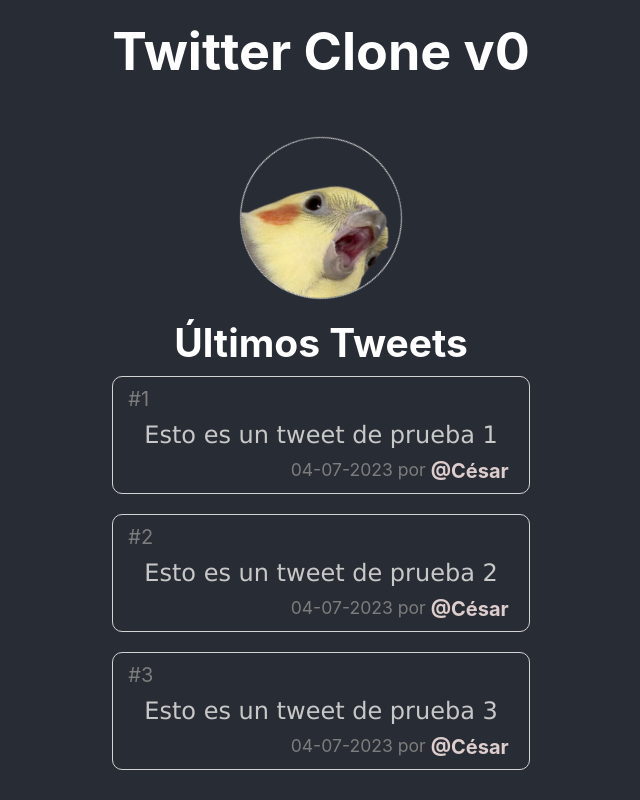
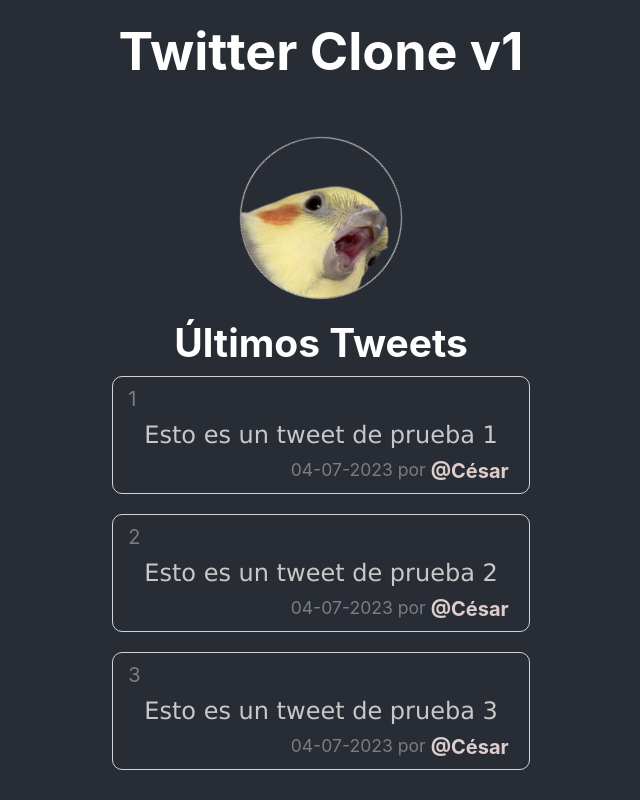
Before and after one commit to dianafontecha73/learn-react-fork, a React (Create React App) app in the folder twitter-clone-1/: page / in a window 1280 px wide. Shown: the whole page, without its empty margins (319-959 px from the left). Built offline with nearby package versions, Linux system fonts and the light colour scheme.

Commit message:
Creamos componente <Tweet> en App

```diff
--- a/twitter-clone-1/src/App.js
+++ b/twitter-clone-1/src/App.js
@@ -6,18 +6,14 @@ function App() {
   return (
     <div className="App">
       <header className="App-header">
-        <h1>Twitter Clone v0</h1>
+        <h1>Twitter Clone v1</h1>
         <img src={logo} width={300} className="App-logo" alt="logo" />
         <div>
           <h2>Últimos Tweets</h2>
           <div className="tweet-container">
             {/* Cuando hacemos listas en React, se debe colocar un atributo "key" que sea único para que React pueda actualizar bien lo campos. Se suele usar un id. */}
-            {tweets.map((tweet) => (
-              <div className="tweet-item" key={tweet.id}>
-                <p className="tweet-field id">#{tweet.id}</p>
-                <p className="tweet-field content">{tweet.content}</p>
-                <p className="tweet-field author">{tweet.created_on} por <a href="#">@{tweet.author}</a></p>
-              </div>
+            {tweets.map(({id, content, author, created_on}) => (
+              <Tweet id={id} content={content} created_on={created_on} author={author} />
             ))}
           </div>
         </div>
@@ -26,4 +22,15 @@ function App() {
   );
 }
 
+function Tweet(props){
+  const {id, content, created_on, author} = props;
+  return (
+    <div className="tweet-item" key={id}>
+      <p className="tweet-field id">{id}</p>
+      <p className="tweet-field content">{content}</p>
+      <p className="tweet-field author">{created_on} por <a href="#">@{author}</a></p>
+    </div>
+  )
+}
+
 export default App;
```
